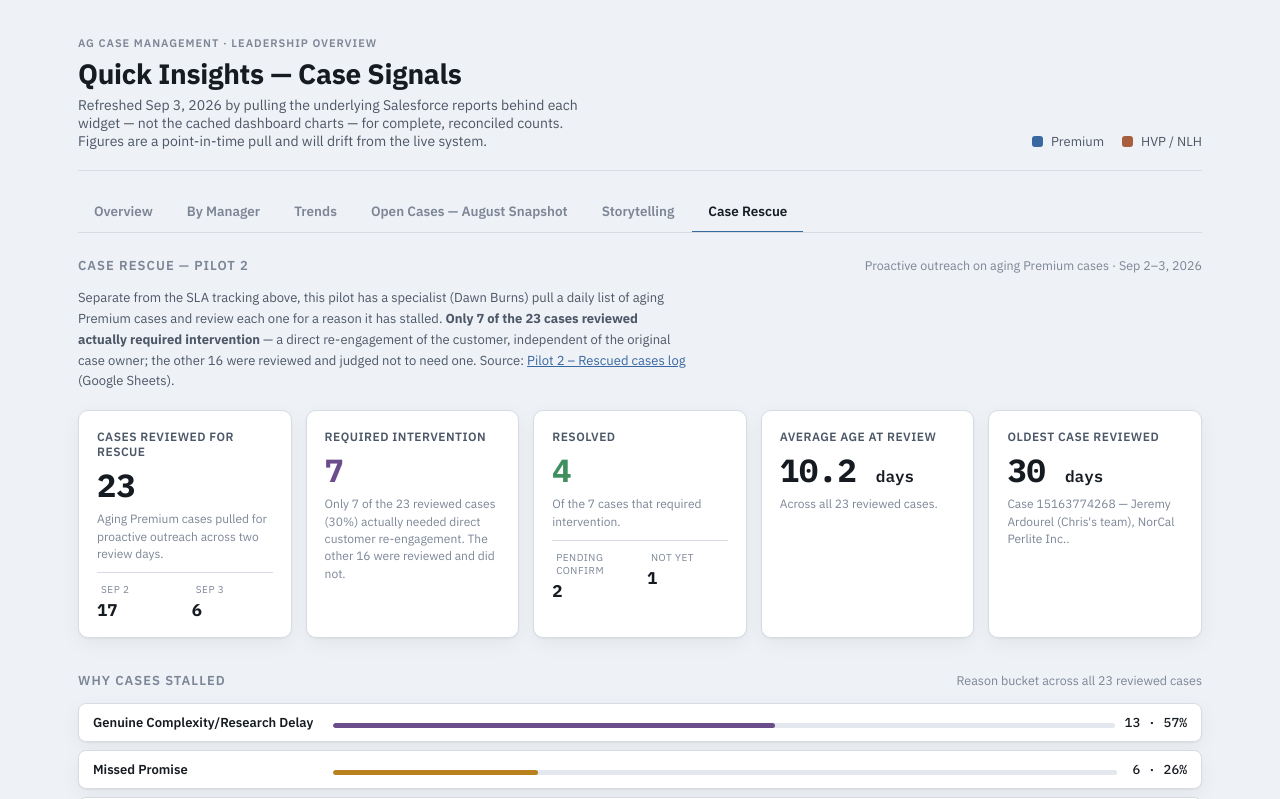
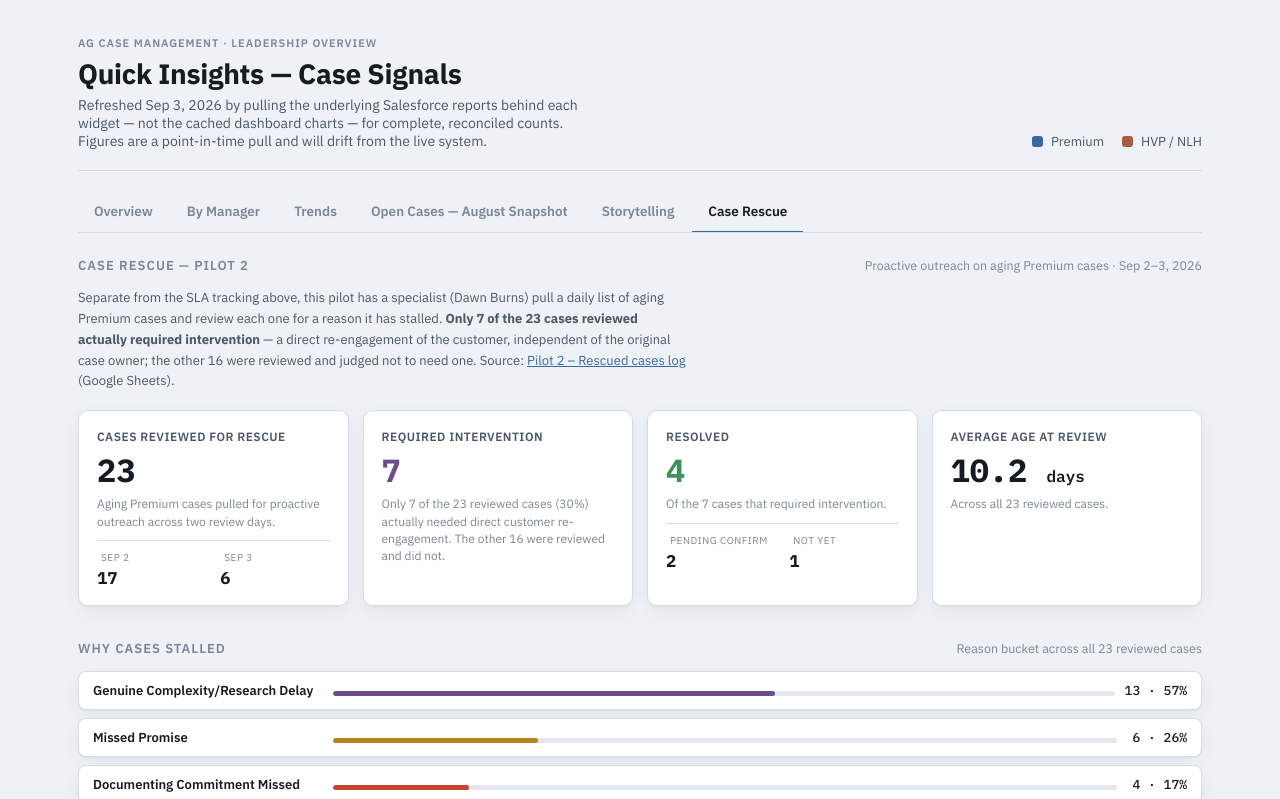
Before and after one commit to sbeckers1/AG-Beckers-, a plain HTML site: page index.html in a window 1280 px wide. Both pictures are taken after a click on the tab "Case Rescue". Shown: the top 799 px of the page. Drawn offline with Linux system fonts and the light colour scheme.

Commit message:
Update index.html

```diff
--- a/index.html
+++ b/index.html
@@ -1940,12 +1940,6 @@
         <div class="m-caption">Across all 23 reviewed cases.</div>
       </div>
 
-      <div class="metric-tile">
-        <div class="m-label">Oldest case reviewed</div>
-        <div class="m-value mono">30 <span style="font-size:16px; font-weight:600;">days</span></div>
-        <div class="m-caption">Case 15163774268 &mdash; Jeremy Ardourel (Chris's team), NorCal Perlite Inc..</div>
-      </div>
-
     </div>
   </section>
 
@@ -1977,7 +1971,7 @@
     </div>
 
     <div class="section-head" style="margin-top:6px;"><h2>Reviewed by manager</h2><span class="sub">Whose cases were pulled into the rescue review — most needed no intervention</span></div>
-    <div class="table-wrap" style="max-width:460px;">
+    <div class="table-wrap" style="max-width:640px;">
       <table>
         <thead><tr><th>Manager</th><th class="num">Reviewed</th><th class="num">Required intervention</th></tr></thead>
         <tbody>
```
